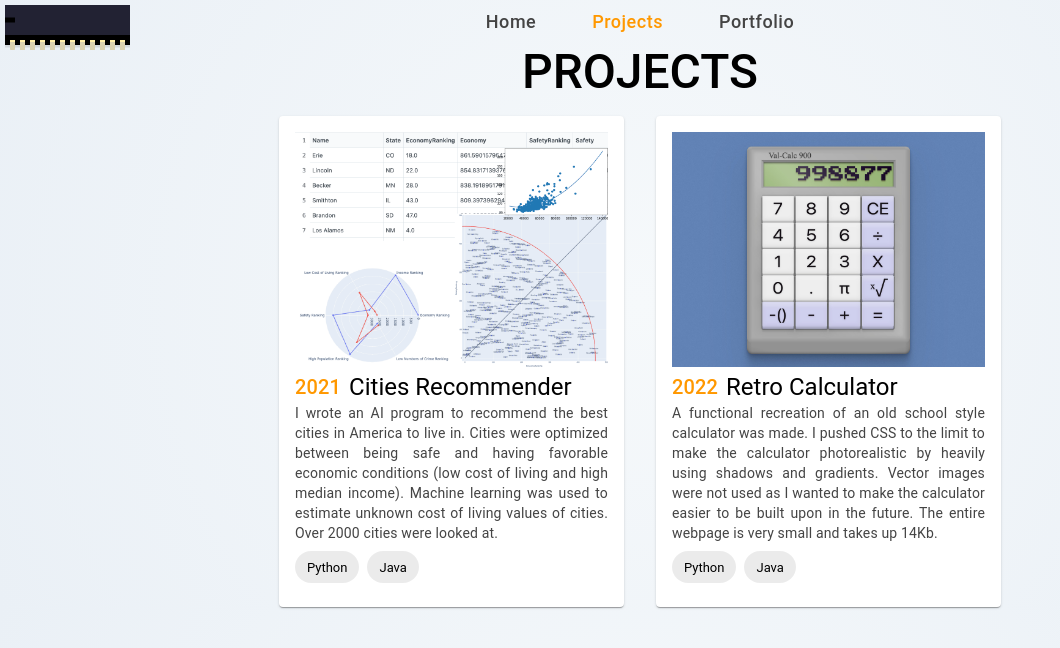
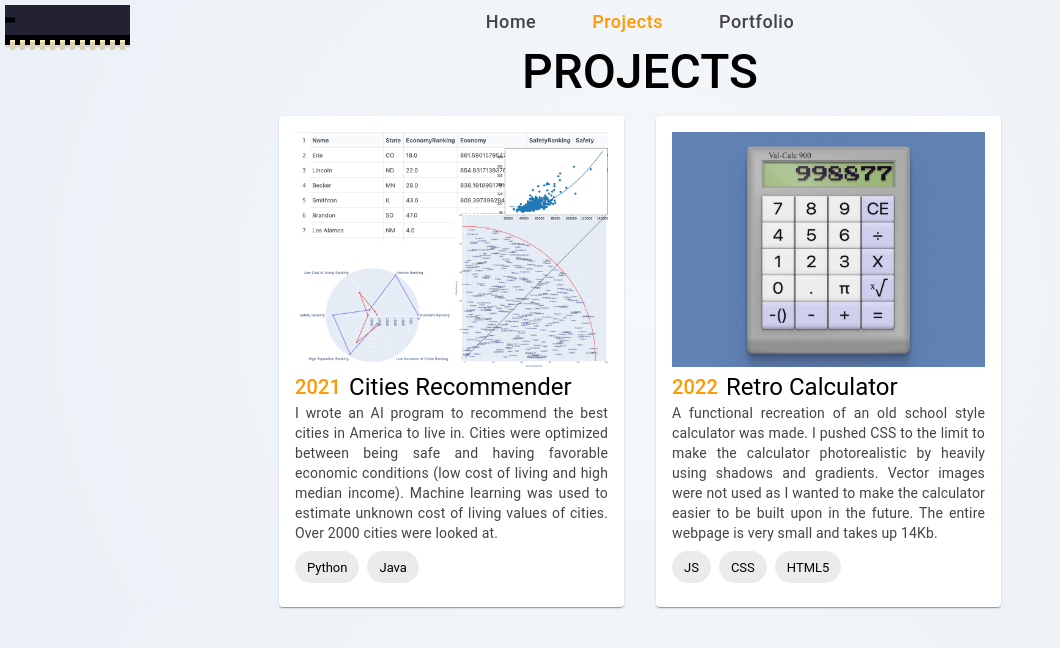
Before and after one commit to M-Valentino/M-Valentino_Node, a Next.js app: page /projects in a window 1280 px wide. Shown: the top 648 px of the page, without its empty margins (0-1060 px from the left). Built offline with nearby package versions, Linux system fonts and the light colour scheme.

Commit message:
mapped chips

```diff
--- a/src/components/ProjectCard.jsx
+++ b/src/components/ProjectCard.jsx
@@ -1,4 +1,3 @@
-
 import * as React from "react";
 import Card from "@mui/material/Card";
 import CardContent from "@mui/material/CardContent";
@@ -9,16 +8,13 @@ import { ThemeProvider } from "@mui/material/styles";
 import { MainTheme } from "@/utils/MUITheme";
 
 export default function ProjectCard(props) {
-  const {href, imageLink, title, date, description} = props.data;
+  const { href, imageLink, title, date, description, languages } = props.data;
 
   return (
     <>
       <ThemeProvider theme={MainTheme}>
         <Card sx={{ maxWidth: 345 }}>
-          <a
-            style={{ textDecoration: "none" }}
-            href={href}
-          >
+          <a style={{ textDecoration: "none" }} href={href}>
             <CardContent>
               <img src={imageLink} style={{ width: "100%" }}></img>
               <Stack direction="row" spacing={1}>
@@ -38,8 +34,9 @@ export default function ProjectCard(props) {
                 {description}
               </Typography>
               <Stack direction="row" spacing={1} mt={1}>
-                <Chip label="Python" />
-                <Chip label="Java" />
+                {languages.map((props, index) => (
+                  <Chip key={index} label={props} />
+                ))}
               </Stack>
             </CardContent>
           </a>
```
